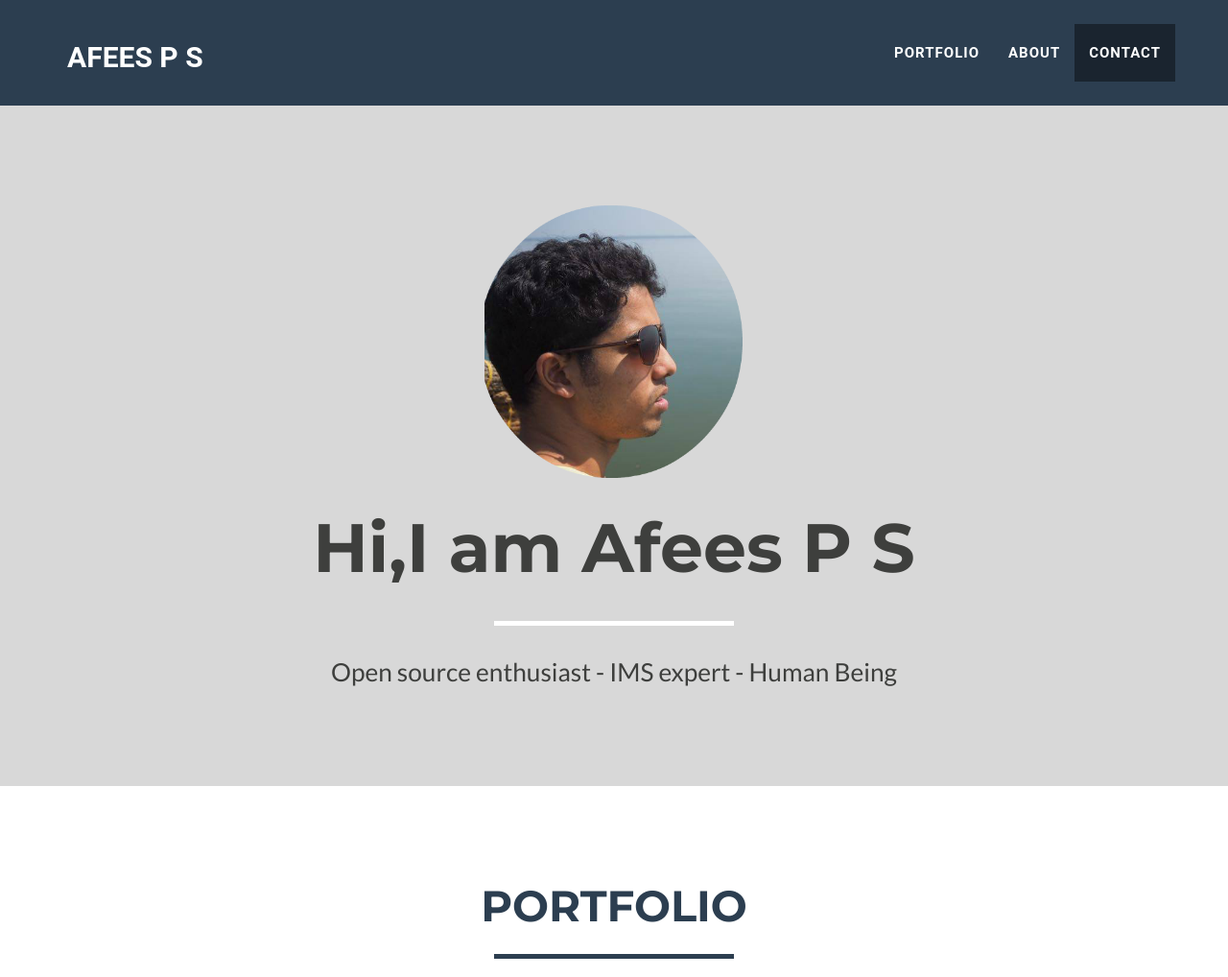
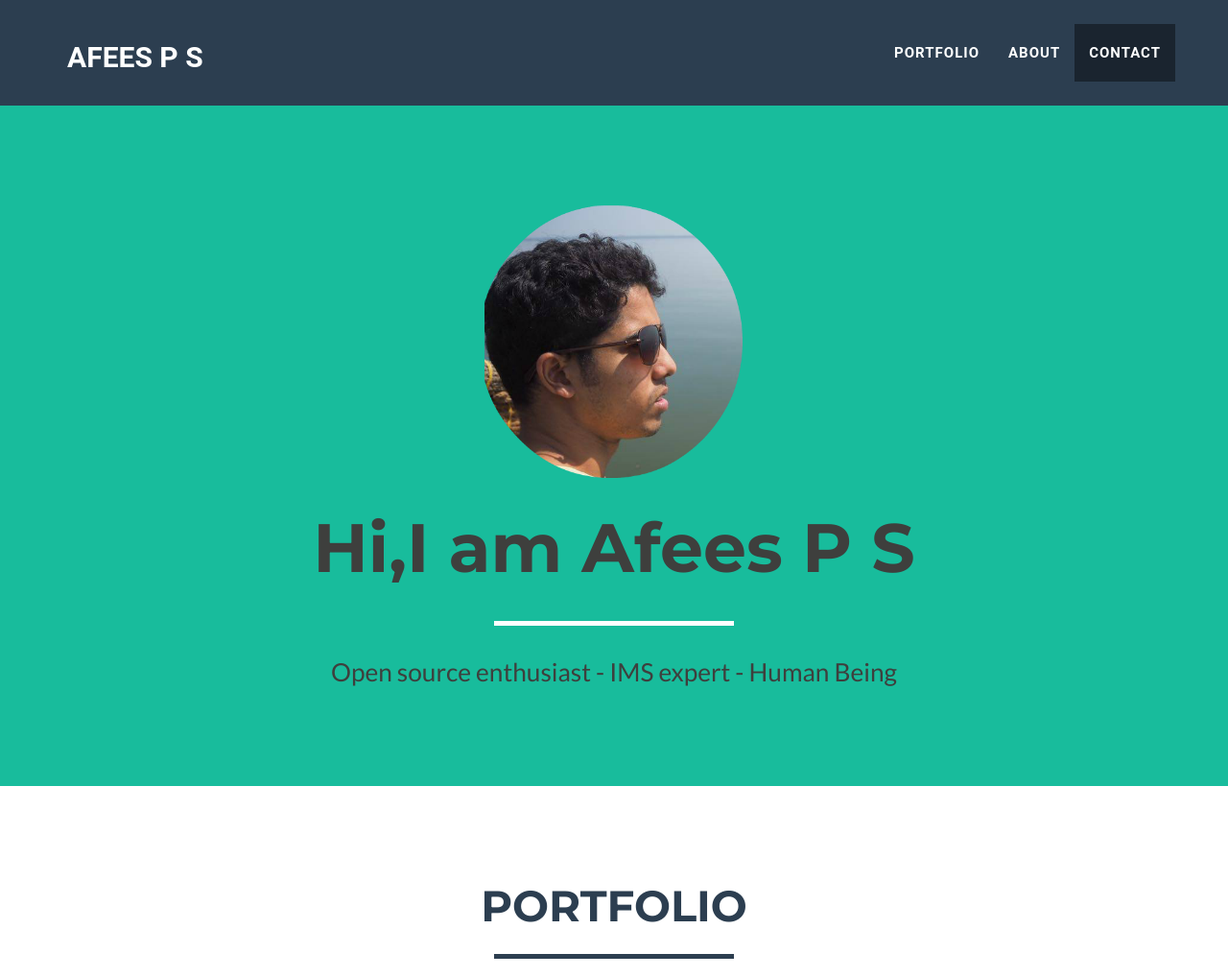
Before and after one commit to afeesps/my-first-blog, a Django app: page / in a window 1280 px wide. Shown: the top 1018 px of the page at 96% size. Run offline with Django 3.2, Linux system fonts and the light colour scheme; some libraries are stand-ins or nearby versions.

Commit message:
CHanged back to green

```diff
--- a/blog/static/css/freelancer.css
+++ b/blog/static/css/freelancer.css
@@ -54,8 +54,8 @@ hr.star-light {
   border-color: white;
 }
 hr.star-light:after {
- /*background-color: #18bc9c; */
-  background: #d8d8d8;
+ background-color: #18bc9c;
+  /*background: #d8d8d8;*/
   color: #3e3f3d;
 }
 hr.star-primary {
@@ -70,10 +70,10 @@ hr.star-primary:after {
 }
 header {
   text-align: center;
- /* background: #18bc9c;*/
-   background: #d8d8d8;
+  background: #18bc9c;
+  /* background: #d8d8d8; */
  /* color: white; commented by afees */
-  color:#3e3f3d;
+   color:#3e3f3d;
 
 }
 header .container {
```
